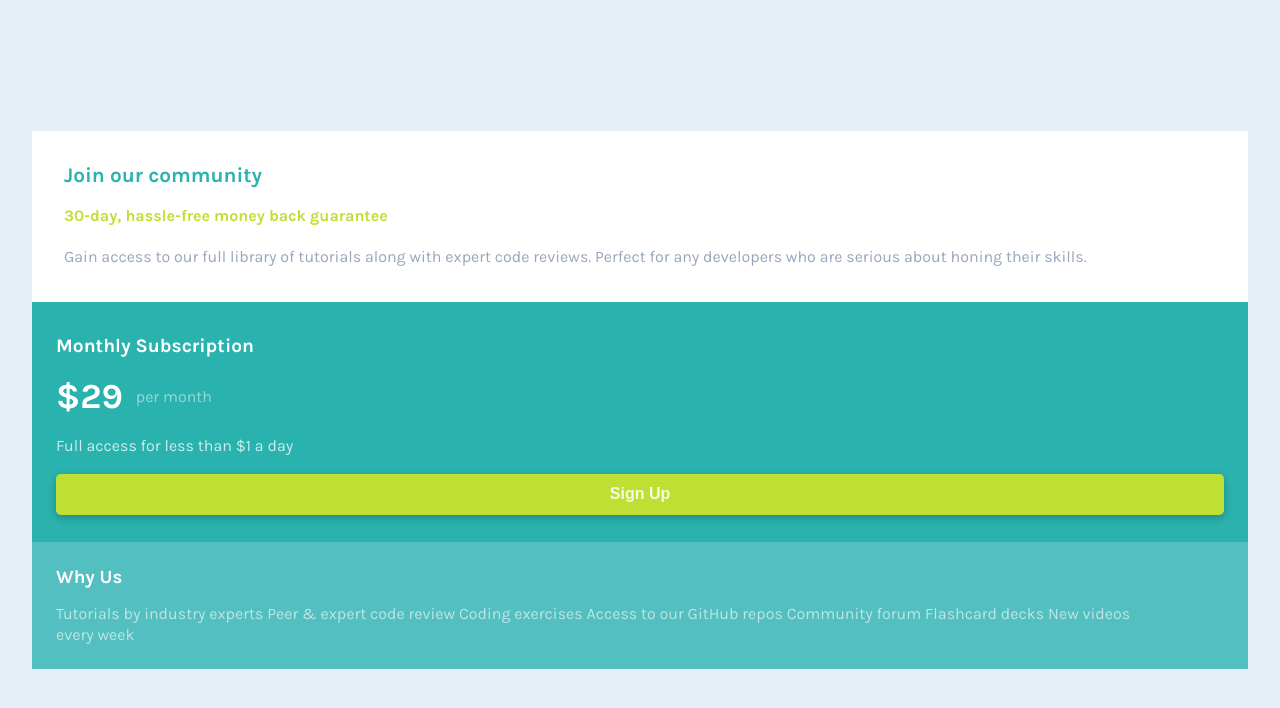
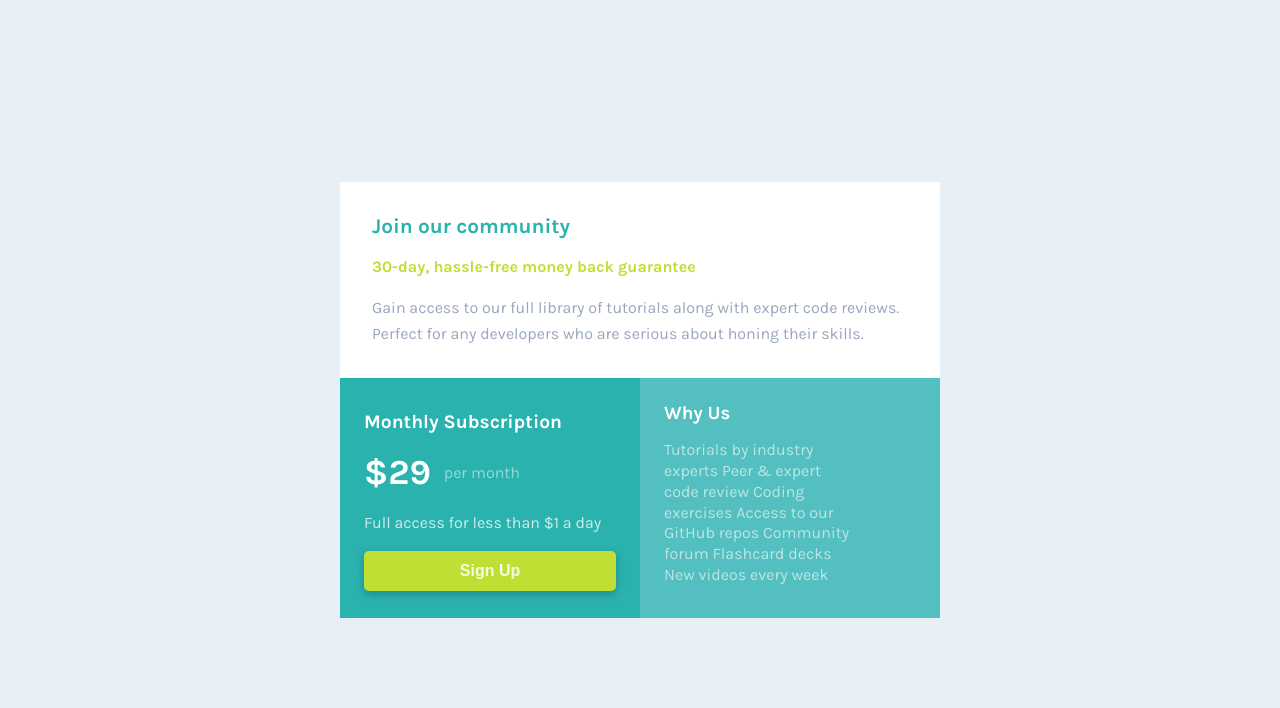
Before and after one commit to a2uuz/single-price-grid-componentm, a plain HTML site: page index.html in a window 1280 px wide. Drawn offline with Linux system fonts and the light colour scheme.

Commit message:
update 03

```diff
--- a/style.scss
+++ b/style.scss
@@ -40,6 +40,7 @@ body {
 }
 
 .box {
+  min-width: 375px;
   margin: 1rem 2rem;
 }
 
@@ -128,3 +129,21 @@ section {
     padding-right: 4rem;
   }
 }
+
+@media (min-width: 590px){
+
+.box{
+    width: 600px;
+}
+.row{
+    display: flex;
+
+    article{
+        width: 70%;
+    }
+
+    section{
+        width: 70%;
+    }
+}
+}
```
Also changed, not shown: css/style.css, 1 other file.
